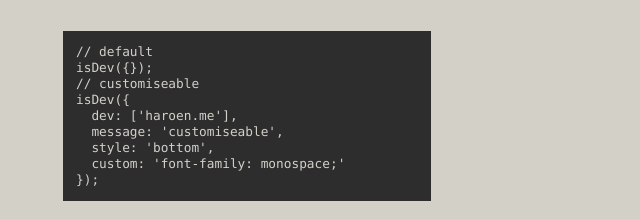
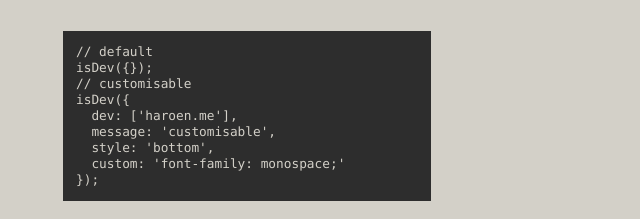
Before and after one commit to Haroenv/is-dev, a website: page index.html in a window 1280 px wide. Shown: the part 249-468 px from the top of the page, 393-1033 px from the left. Drawn offline with Linux system fonts and the light colour scheme.

Commit message:
Typo
customisable/customizable

```diff
--- a/index.html
+++ b/index.html
@@ -12,10 +12,10 @@
   <h1>is-dev</h1>
   <pre><code>// default
 isDev({});
-// customiseable
+// customisable
 isDev({
   dev: ['haroen.me'],
-  message: 'customiseable',
+  message: 'customisable',
   style: 'bottom',
   custom: 'font-family: monospace;'
 });</code></pre>
@@ -33,10 +33,10 @@ isDev({
 <script>
   // default
   isDev({});
-  // customiseable
+  // customisable
   isDev({
     dev: ['haroen.me'],
-    message: 'customiseable',
+    message: 'customisable',
     style: 'bottom',
     custom: 'font-family: monospace;'
   });
```
